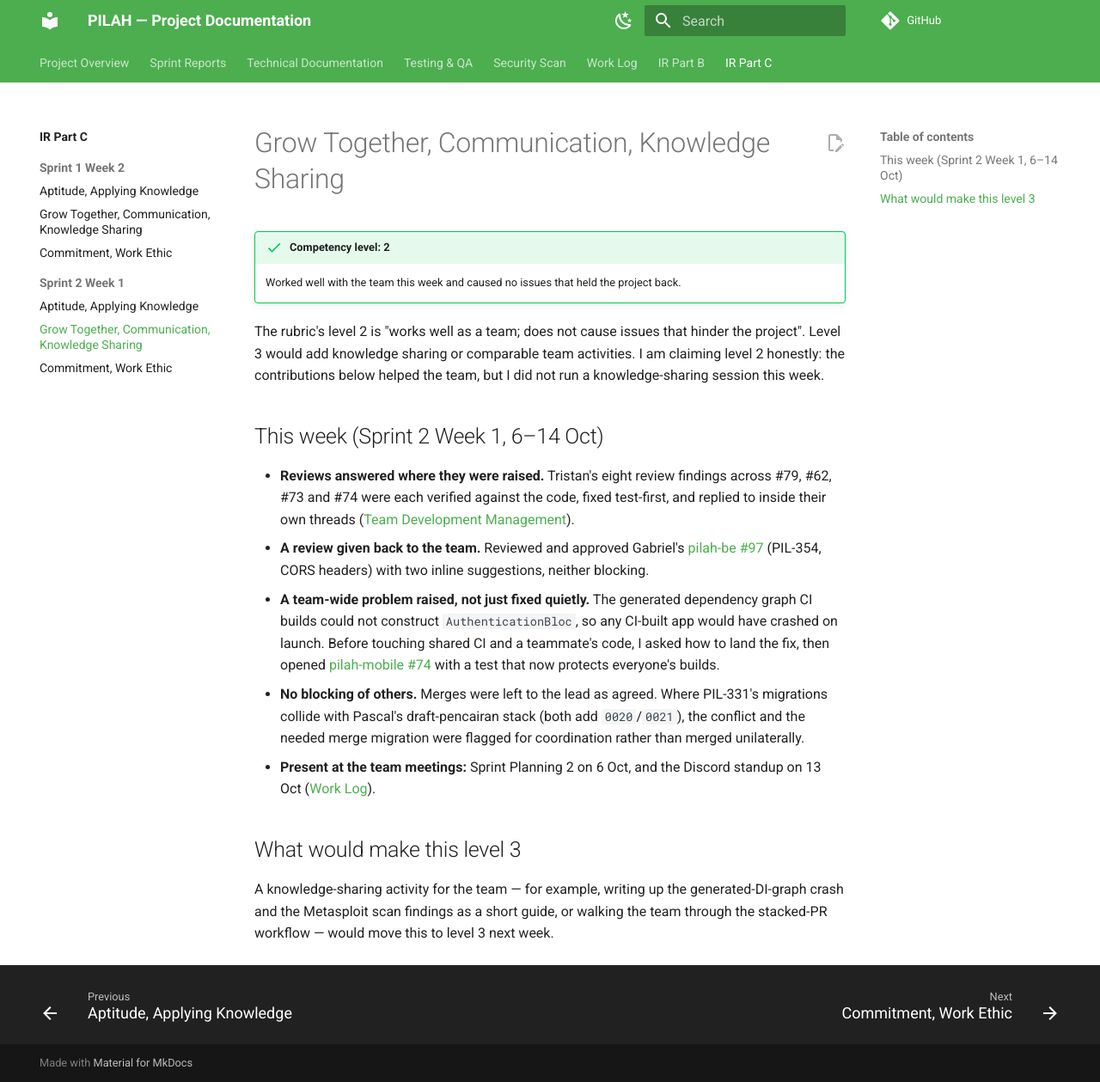
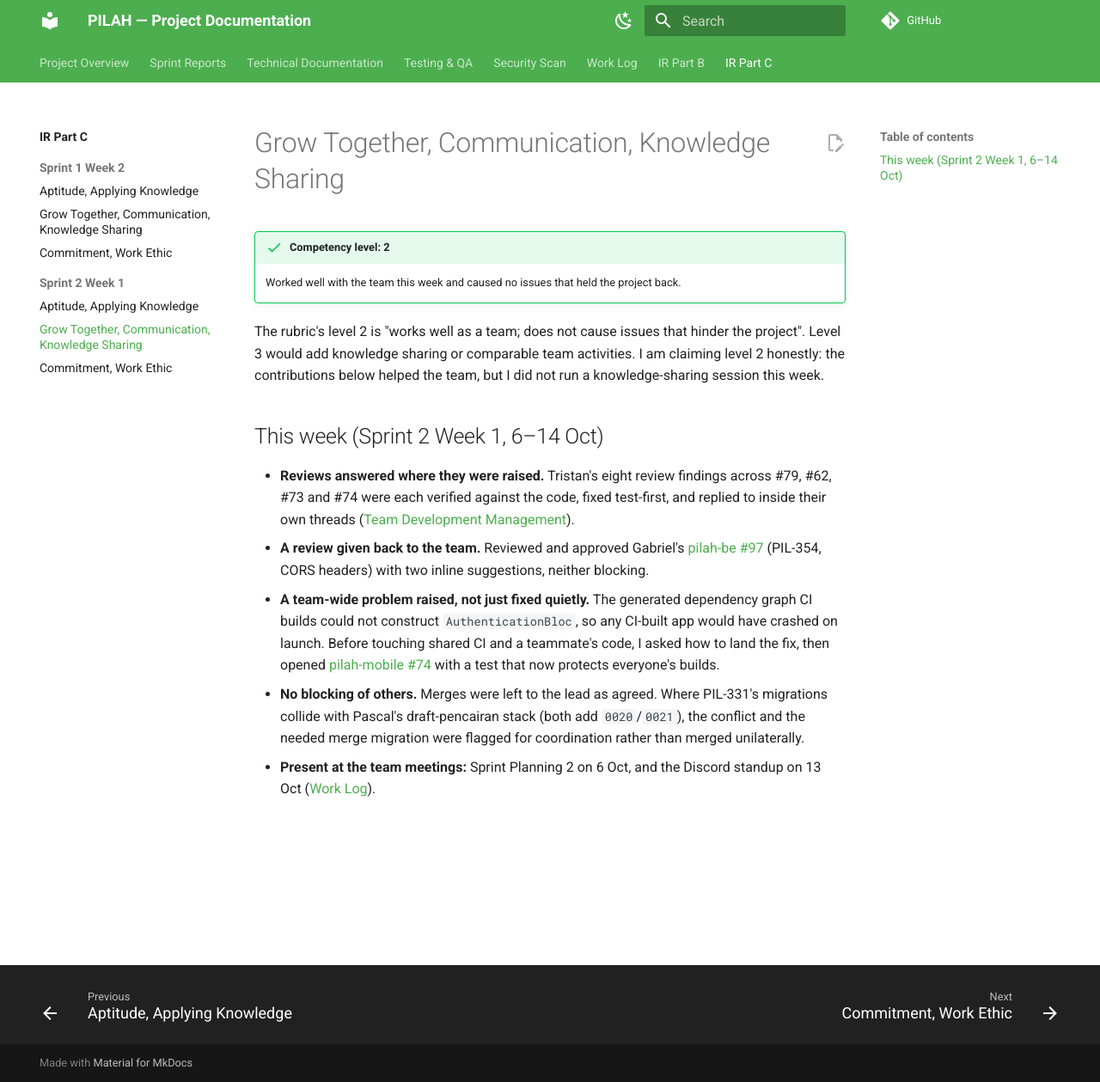
Before and after one commit to mvfi0/pilah-docs, an MkDocs documentation site: the page built from docs/review-part-c/sprint-2-week-1/grow-together.md, in a window 1280 px wide and 1259 px high. Shown: the whole window at 86% size. Built offline with MkDocs 1.6.1 and Material for MkDocs 9.7.7, drawn with Linux system fonts in a browser that asks for light colours; comment, search, counter and statistics services are not loaded.

Commit message:
docs(ir): drop the "what would make this level 3" section from S2W1 Grow Together
Co-Authored-By: Claude Opus 4.8 <noreply@anthropic.com>

```diff
--- a/docs/review-part-c/sprint-2-week-1/grow-together.md
+++ b/docs/review-part-c/sprint-2-week-1/grow-together.md
@@ -12,7 +12,3 @@ The rubric's level 2 is "works well as a team; does not cause issues that hinder
 - **A team-wide problem raised, not just fixed quietly.** The generated dependency graph CI builds could not construct `AuthenticationBloc`, so any CI-built app would have crashed on launch. Before touching shared CI and a teammate's code, I asked how to land the fix, then opened [pilah-mobile #74](https://github.com/bank-sampah-PILAH/pilah-mobile/pull/74) with a test that now protects everyone's builds.
 - **No blocking of others.** Merges were left to the lead as agreed. Where PIL-331's migrations collide with Pascal's draft-pencairan stack (both add `0020`/`0021`), the conflict and the needed merge migration were flagged for coordination rather than merged unilaterally.
 - **Present at the team meetings:** Sprint Planning 2 on 6 Oct, and the Discord standup on 13 Oct ([Work Log](../../logs/index.md#week-of-612-oct-sprint-2-week-1)).
-
-## What would make this level 3
-
-A knowledge-sharing activity for the team — for example, writing up the generated-DI-graph crash and the Metasploit scan findings as a short guide, or walking the team through the stacked-PR workflow — would move this to level 3 next week.
```
